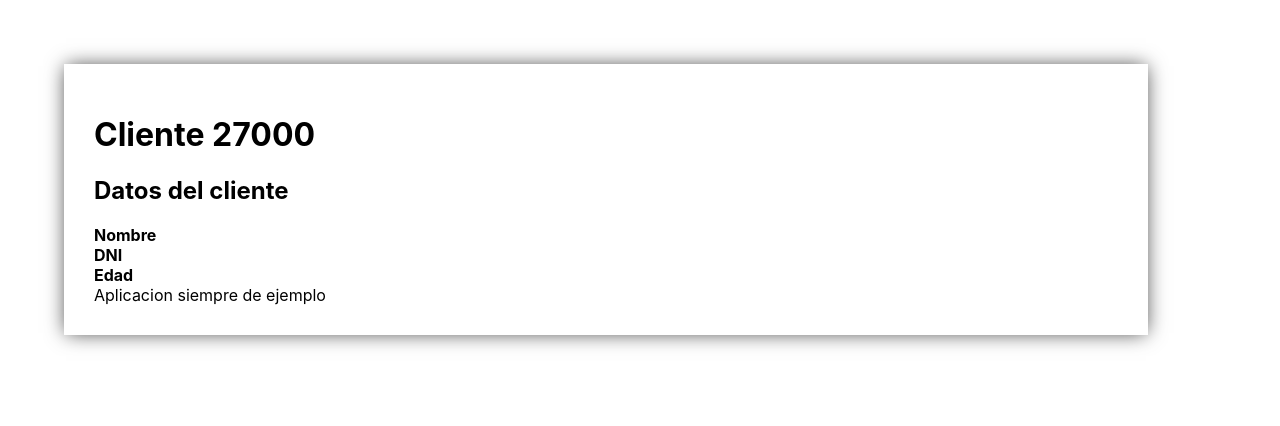
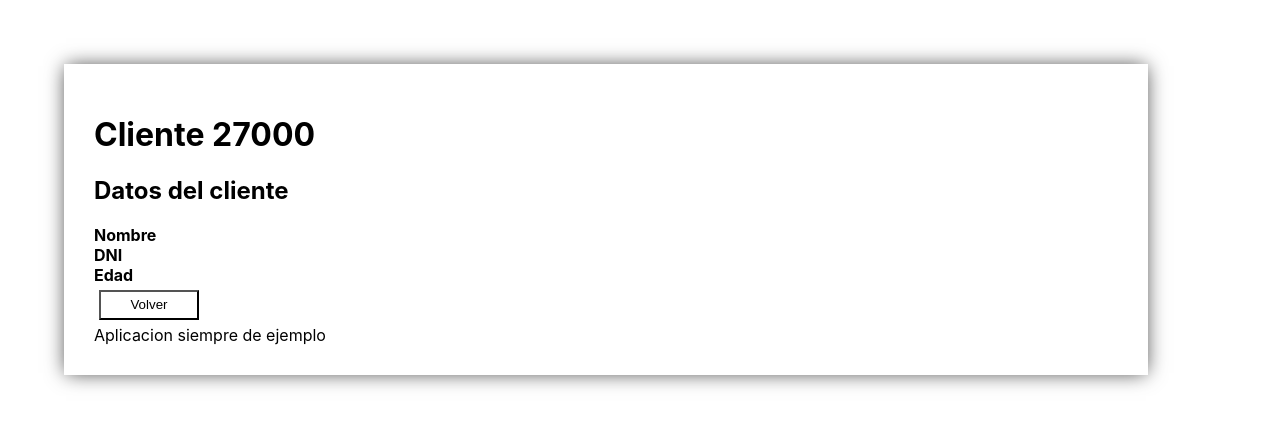
Before and after one commit to Bikcodeh/LearningReact2Project2, a React (Create React App) app: page /customers/27000 in a window 1280 px wide. Shown: the top 426 px of the page. Built offline with nearby package versions, Linux system fonts and the light colour scheme.

Commit message:
Navegacion back programatica

```diff
--- a/src/components/Containers/CustomerContainer.jsx
+++ b/src/components/Containers/CustomerContainer.jsx
@@ -6,6 +6,7 @@ import { getCustomerByDni } from './../../selectors/customers';
 import { Route } from 'react-router-dom';
 import CustomerEdit from './../CustomerEdit';
 import CustomerData from './../CustomerData';
+import { withRouter } from 'react-router-dom';
 
 class CustomerCotainer extends React.Component {
 
@@ -13,6 +14,11 @@ class CustomerCotainer extends React.Component {
 
         console.log(JSON.stringify(values))
     }
+
+    handleOnBack =() =>{
+        this.props.history.goBack();
+    }
+
     renderBody = () => {
 
         return <Route path='/costumers/:dni/edit' children={
@@ -20,7 +26,7 @@ class CustomerCotainer extends React.Component {
 
                 const CustomerControl = props.location.pathname.includes('edit') ? CustomerEdit : CustomerData;
                 //return <CustomerControl initialValues={this.props.customer} />
-                return <CustomerControl {...this.props.customer} onSubmit={this.handleSubmit}/>
+                return <CustomerControl {...this.props.customer} onSubmit={this.handleSubmit} onBack={this.handleOnBack}/>
             }
         } />
     }
@@ -46,4 +52,4 @@ const mapStateToProps = (state, props) => ({
     customer: getCustomerByDni(state, props)
 })
 
-export default connect(mapStateToProps, null)(CustomerCotainer);
+export default withRouter(connect(mapStateToProps, null)(CustomerCotainer));
--- a/src/components/CustomerData.jsx
+++ b/src/components/CustomerData.jsx
@@ -1,7 +1,8 @@
 import React from 'react'
 import PropTypes from 'prop-types'
+import CustomerActions from './CustomerActions';
 
-const CustomerData = ({name, dni, age}) =>{
+const CustomerData = ({name, dni, age, onBack}) =>{
     return (
         <div>
             <div className="customer-data">
@@ -10,6 +11,9 @@ const CustomerData = ({name, dni, age}) =>{
                 <div><strong>DNI</strong><i>{dni}</i></div>
                 <div><strong>Edad</strong><i>{age}</i></div>
             </div>
+            <CustomerActions>
+                <button onClick={onBack}>Volver</button>
+            </CustomerActions>
         </div>
     )
 }
@@ -18,6 +22,7 @@ CustomerData.propTypes = {
     name: PropTypes.string.isRequired,
     dni: PropTypes.string.isRequired,
     age: PropTypes.number,
+    onBack: PropTypes.func.isRequired,
 }
 
 export default CustomerData
--- a/src/components/CustomerEdit.jsx
+++ b/src/components/CustomerEdit.jsx
@@ -7,7 +7,8 @@ import CustomerActions from './CustomerActions';
 const propTypes = {
   name: PropTypes.string,
   dni: PropTypes.string,
-  age: PropTypes.number
+  age: PropTypes.number,
+  onBack: PropTypes.func.isRequired,
 };
 
 //const isRequired = value => !value && "Este campo es requerido";
@@ -35,7 +36,7 @@ const MyField = ({ input, meta, type, label }) => (
   </div>
 );
 
-const CustomerEdit = ({ name, dni, age, handleSubmit, submitting }) => {
+const CustomerEdit = ({ name, dni, age, handleSubmit, submitting, onBack }) => {
   return (
     <div>
       <h2>Edicion del cliente</h2>
@@ -65,6 +66,7 @@ const CustomerEdit = ({ name, dni, age, handleSubmit, submitting }) => {
 
         <CustomerActions>
           <button type="submit" disabled={submitting}>Aceptar</button>
+          <button onClick={onBack}>Cancelar</button>
         </CustomerActions>
       </form>
     </div>
```
